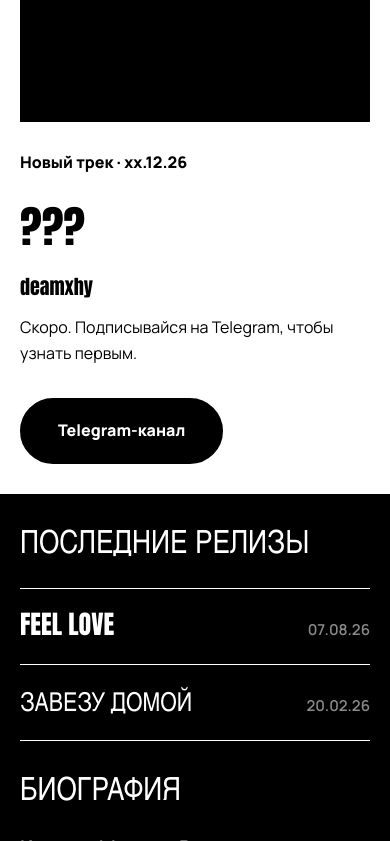
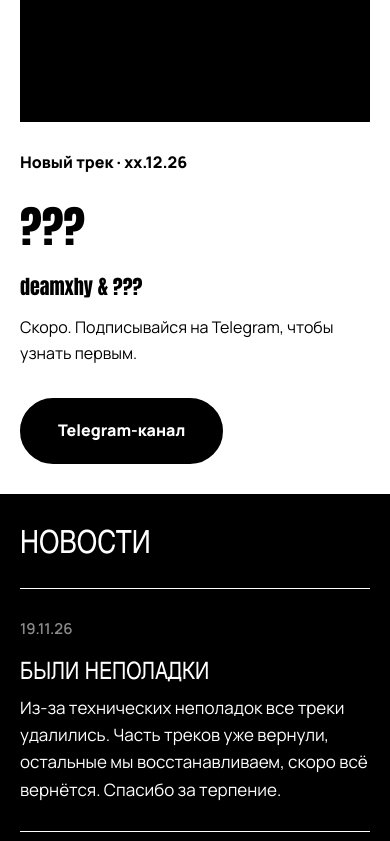
Before and after one commit to deamxhy/site, a plain HTML site: page index.html in a window 390 px wide. Shown: the part 1159-2000 px from the top of the page. Drawn offline with Linux system fonts and the light colour scheme.

Commit message:
Add news section and update hero artist name

```diff
--- a/index.html
+++ b/index.html
@@ -38,7 +38,7 @@
     padding: var(--pad);
     padding-bottom: 0;
   }
-  .hero { position: relative; isolation: isolate; overflow: hidden; }
+  .hero { position: relative; isolation: isolate; overflow: hidden; background-color: #000; }
   .hero::before {
     content: "";
     position: absolute;
@@ -128,6 +128,12 @@
 
   .cover.soon { display: grid; place-items: center; background: var(--black); color: var(--white); font-family: var(--display); font-size: clamp(120px, 28vw, 380px); line-height: 1; }
   .release .artist { font-family: var(--display); font-size: clamp(20px, 2.5vw, 32px); margin-bottom: 12px; }
+  .news { padding: calc(var(--pad) * 1.5) var(--pad) 0; }
+  .news h2 { font-family: var(--display); font-weight: 400; font-size: clamp(32px, 5vw, 70px); text-transform: uppercase; line-height: 1; margin-bottom: 32px; }
+  .news-item { border-top: 1px solid var(--white); border-bottom: 1px solid var(--white); padding: 28px 0; display: grid; grid-template-columns: 140px 1fr; gap: 16px 32px; }
+  .news-date { color: var(--grey); font-weight: 600; font-size: 15px; }
+  .news-item h3 { font-family: var(--display); font-weight: 400; font-size: clamp(24px, 3.4vw, 44px); text-transform: uppercase; line-height: 1.05; margin-bottom: 12px; }
+  .news-item p { max-width: 52ch; font-size: 17px; }
   .out { padding: calc(var(--pad) * 1.5) var(--pad) 0; }
   .out h2 { font-family: var(--display); font-weight: 400; font-size: clamp(32px, 5vw, 70px); text-transform: uppercase; line-height: 1; margin-bottom: 32px; }
   .grid { display: block; }
@@ -172,6 +178,7 @@
 
   @media (max-width: 760px) {
     .release { grid-template-columns: 1fr; }
+    .news-item { grid-template-columns: 1fr; }
   }
   @media (prefers-reduced-motion: reduce) {
     .name { animation: none; }
@@ -184,6 +191,7 @@
 
 <header class="hero">
   <div class="hero-top">
+    <a href="#news">Новости</a>
     <a href="#releases">Релизы</a>
     <a href="#links">Ссылки</a>
   </div>
@@ -205,10 +213,21 @@
     <div>
       <p class="release-date">Новый трек · xx.12.26</p>
       <h2>???</h2>
-      <p class="artist">deamxhy</p>
+      <p class="artist">deamxhy &amp; ???</p>
       <p>Скоро. Подписывайся на Telegram, чтобы узнать первым.</p>
       <a class="btn" href="https://t.me/deamxhy" target="_blank" rel="noopener">Telegram-канал</a>
     </div>
+  </section>
+
+  <section class="news" id="news">
+    <h2>Новости</h2>
+    <article class="news-item">
+      <span class="news-date">19.11.26</span>
+      <div>
+        <h3>Были неполадки</h3>
+        <p>Из-за технических неполадок все треки удалились. Часть треков уже вернули, остальные мы восстанавливаем, скоро всё вернётся. Спасибо за терпение.</p>
+      </div>
+    </article>
   </section>
 
   <section class="out" id="releases">
```
